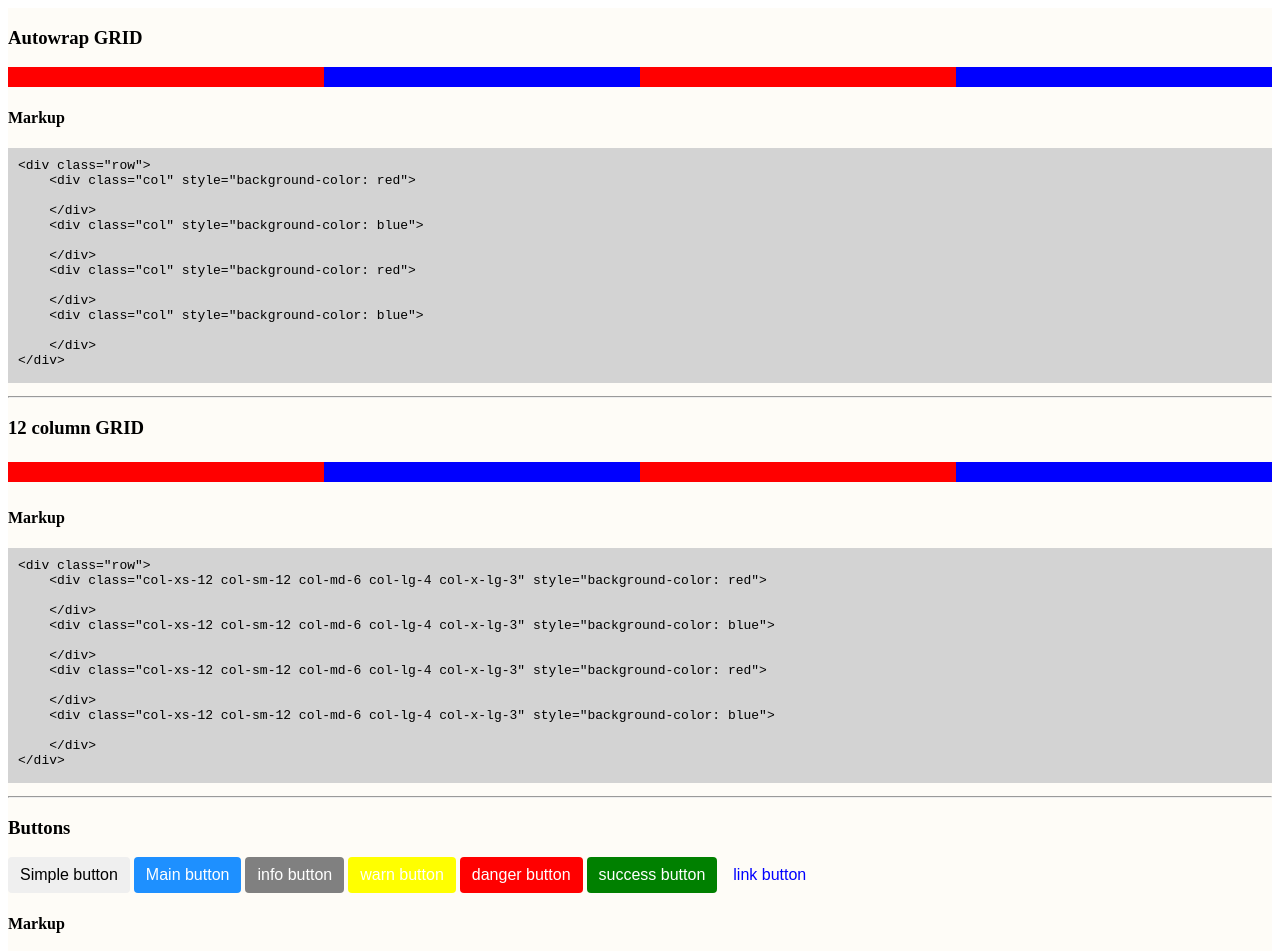
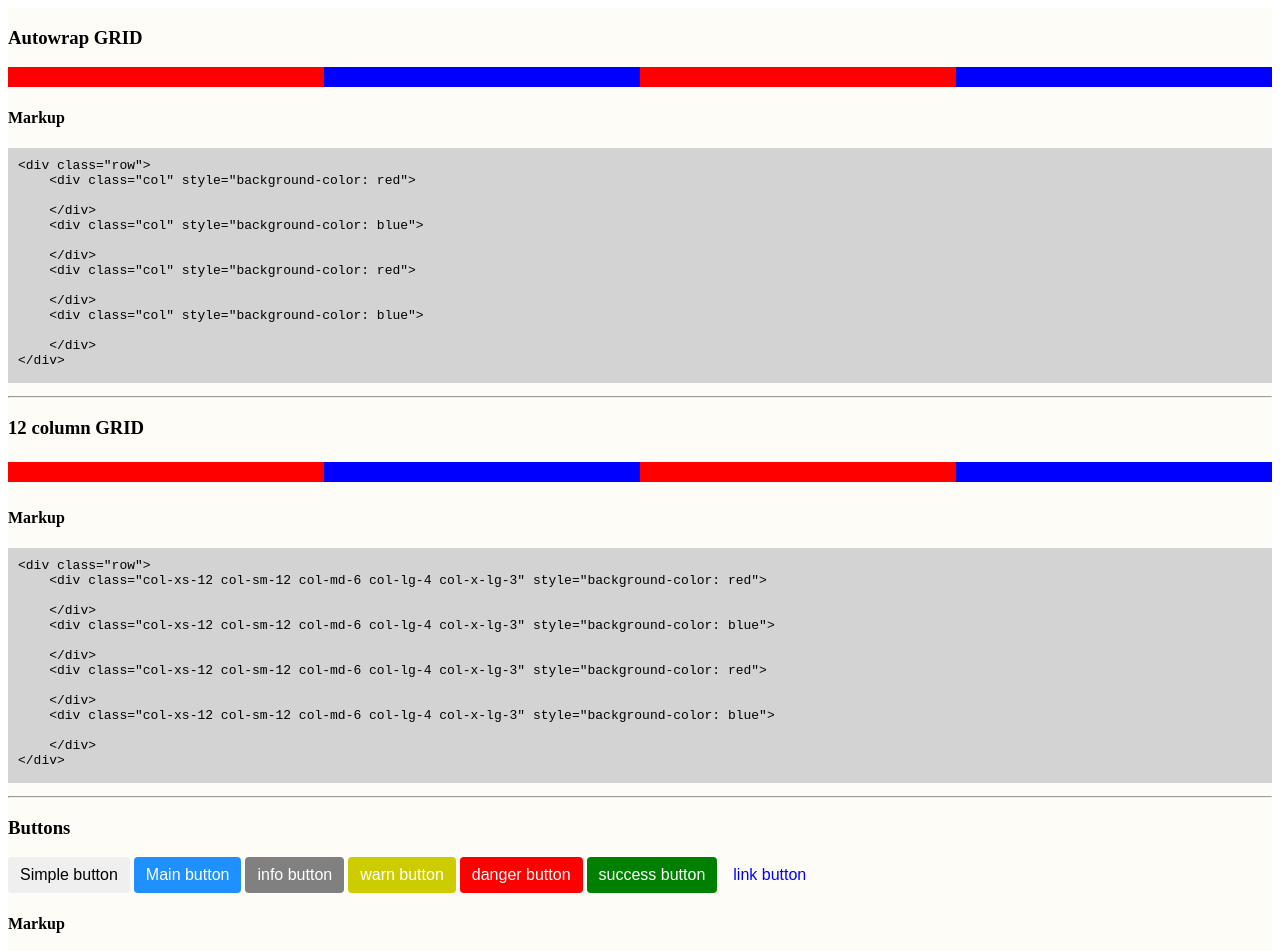
Before and after one commit to toshetoo/teapot-scss, a website: page index.html in a window 1280 px wide. Shown: the top 951 px of the page. Drawn offline with nearby package versions, Linux system fonts and the light colour scheme; files that its build step writes are made by us from their sources.

Commit message:
Change the warn button color

```diff
--- a/scss/_variables.scss
+++ b/scss/_variables.scss
@@ -1,7 +1,7 @@
 $mainButtonColor: #1e90ff;
 $infoButtonColor: #808080;
 $successButtonColor: #008000;
-$warnButtonColor: #ffff00;
+$warnButtonColor: #cccc00;
 $dangerButtonColor: #ff0000;
 
 $maxColumns: 12;
```
